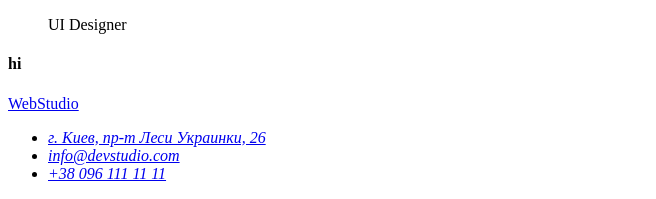
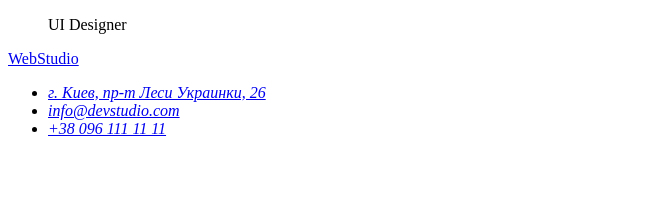
Before and after one commit to BlonskiyEvgeniy/goit-markup-hw-01, a plain HTML site: page index.html in a window 1280 px wide. Shown: the part 1177-1376 px from the top of the page, without its empty margins (0-656 px from the left). After the commit the page ends 1331 px from the top, so only its background shows below. Drawn offline with Linux system fonts and the light colour scheme.

Commit message:
Delet h4

```diff
--- a/index.html
+++ b/index.html
@@ -95,7 +95,7 @@
     </main>
 
     <footer>
-        <h4>hi</h4>
+
         <a href="./index.html">WebStudio
         </a>
         <address>
```
Also changed, not shown: 1 other file.
